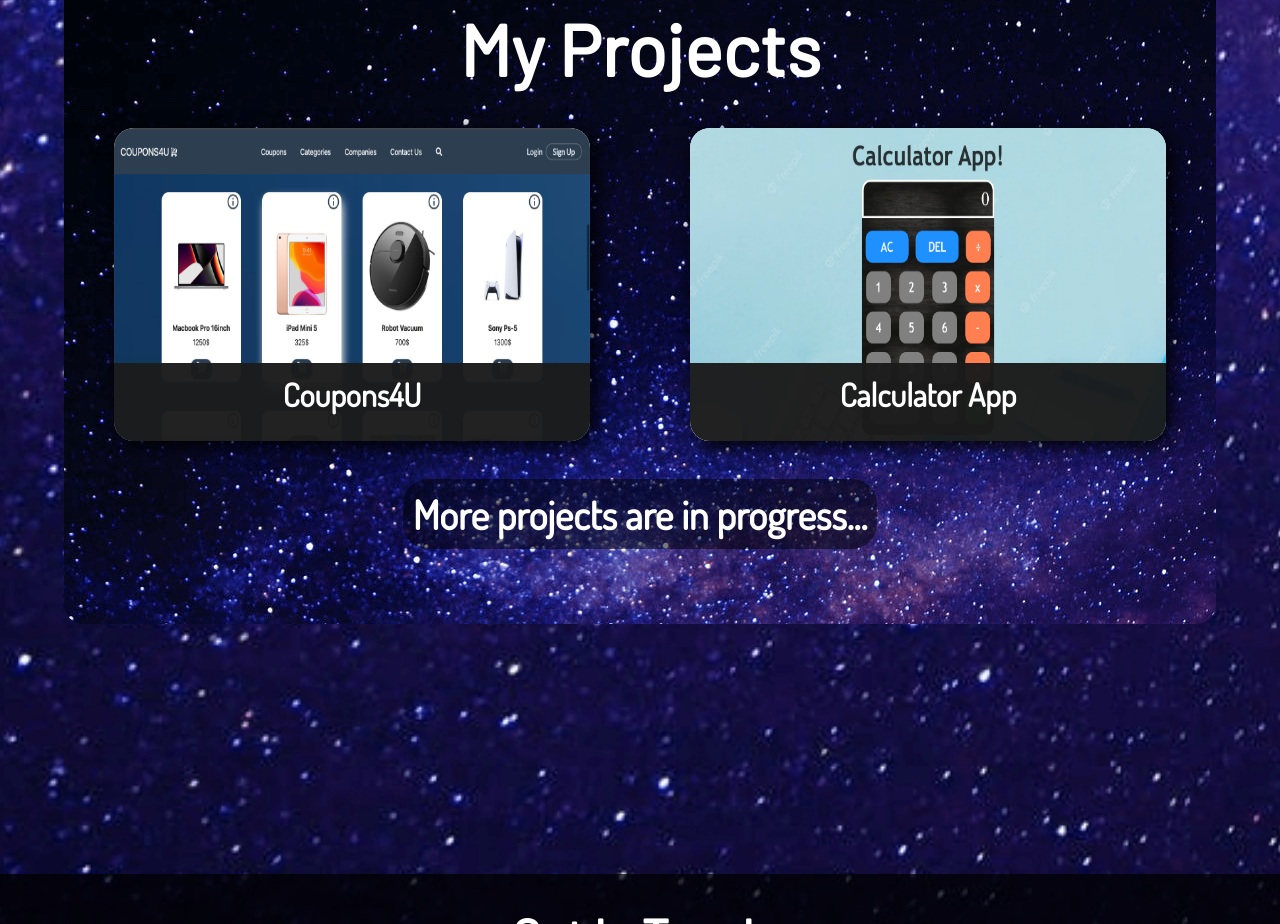
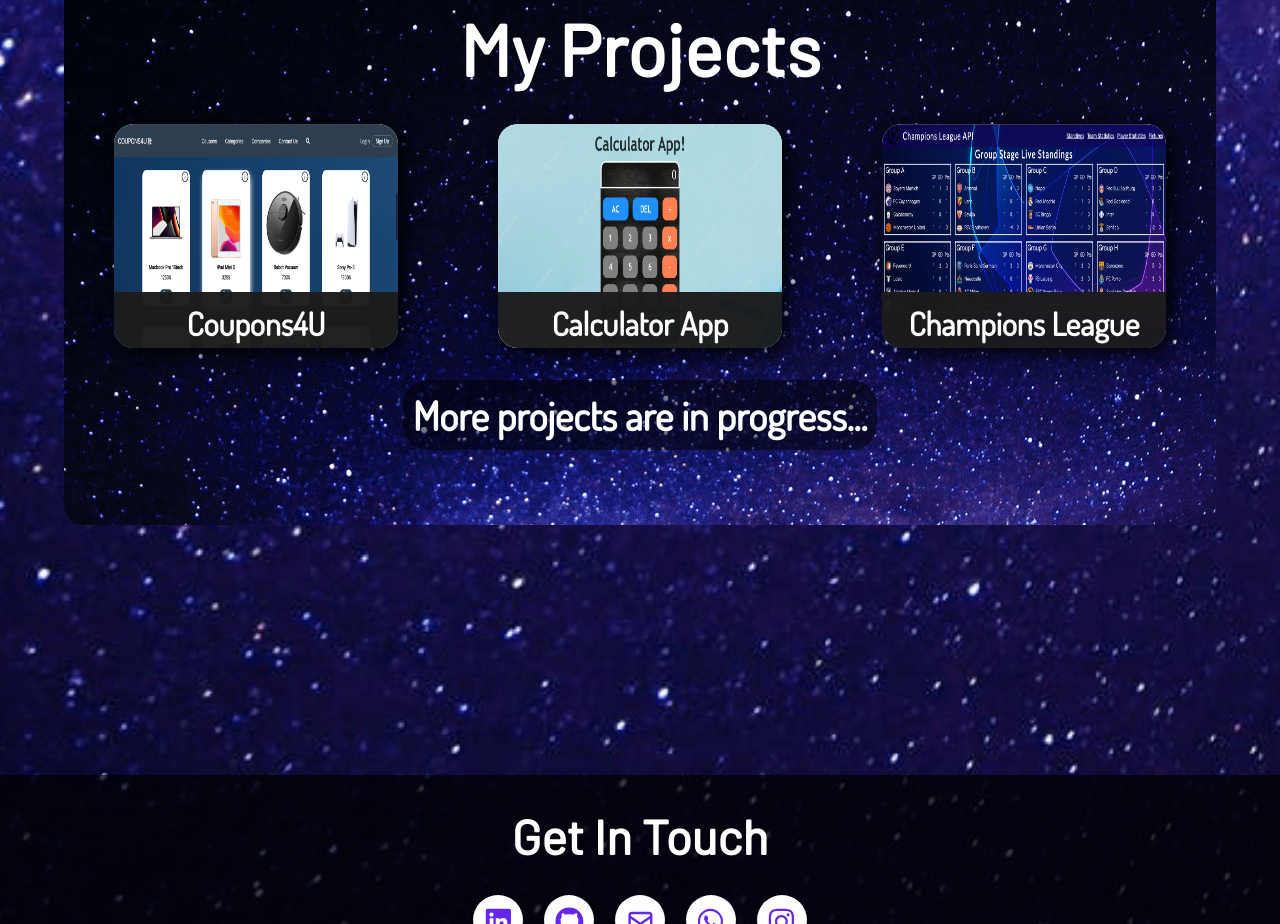
Before and after one commit to Galaviv15/my-portfolio, a React (Create React App) app: page / in a window 1280 px wide. Shown: the part 2120-3044 px from the top of the page. Built offline with nearby package versions, Linux system fonts and the light colour scheme.

Commit message:
Project Added Commit

```diff
--- a/src/components/projects/Projects.tsx
+++ b/src/components/projects/Projects.tsx
@@ -21,7 +21,16 @@ function Projects() {
       githubLink: "https://github.com/Galaviv15/calculator-app",
       websiteLink: "",
     },
+    {
+      name: "Champions League API",
+      imgURL: "images/projects-images/champion-league-api-project.png",
+      description:
+        "A Web App that presents the Champions League Standings, Statistics for both Players & Teams, the results of games been played and the future fixtures.",
+      githubLink: "https://github.com/Galaviv15/champions-league-api",
+      websiteLink: "",
+    },
   ];
+
 
   return (
     <div id="projects-section" className="Projects">
@@ -41,6 +50,12 @@ function Projects() {
             description={projects[1].description}
             githubLink={projects[1].githubLink}
           />
+          <ProjectCard
+            name={projects[2].name}
+            imgURL={projects[2].imgURL}
+            description={projects[2].description}
+            githubLink={projects[2].githubLink}
+          />
         </div>
         <h1 className="work-in-progress-heading">More projects are in progress...</h1>
       </div>
```
